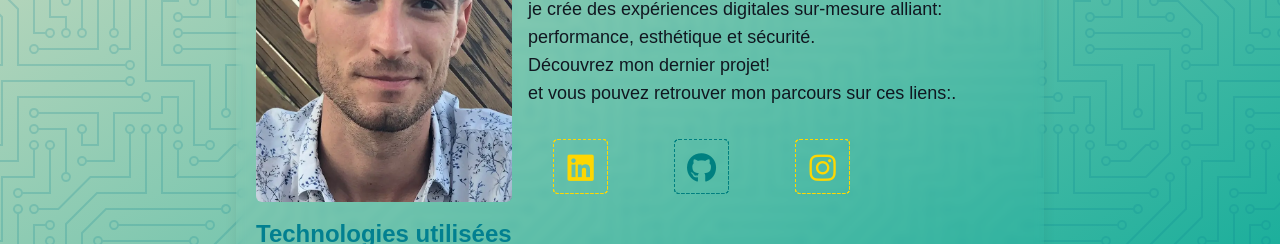
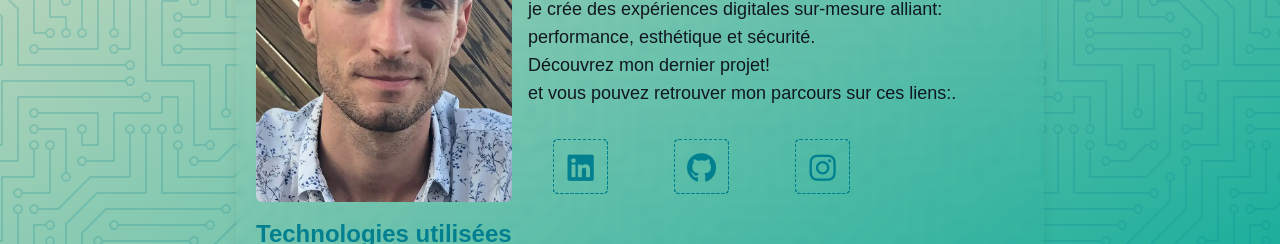
Before and after one commit to Florian-Denis-Dev/nobilisweb, a Next.js app: page / in a window 1280 px wide. Shown: the part 1160-1404 px from the top of the page. Built offline with nearby package versions, Linux system fonts and the light colour scheme; a web font is replaced by a local one.

Commit message:
fix darkmode custombutton

```diff
--- a/src/app/components/LinkButton.tsx
+++ b/src/app/components/buttons/LinkButton.tsx
@@ -5,15 +5,16 @@ interface LinkButtonProps{
     iconClass: string;
     text: string;
     ariaLabel: string;
+    darkMode: boolean;
 }
-const LinkButton : React.FC<LinkButtonProps> = ({ href, iconClass, text, ariaLabel }) => {
+const LinkButton : React.FC<LinkButtonProps> = ({ href, iconClass, text, ariaLabel, darkMode }) => {
     const [isHovered, setIsHovered] = useState(false);
   return(
     <a href={href}
     onMouseEnter={() => setIsHovered(true)}
     onMouseLeave={() => setIsHovered(false)}
     aria-label={ariaLabel}
-    className={`link-button ${isHovered ? 'hovered' : ''}`}
+    className={`link-button ${isHovered ? 'hovered' : ''} ${darkMode ? 'dark-mode' : 'light-mode'}`}
     >
 <div className="layer">
     <span></span>
--- a/src/app/components/sections/hero.tsx
+++ b/src/app/components/sections/hero.tsx
@@ -1,6 +1,6 @@
 import React from 'react';
 import Image from 'next/image';
-import CustomButton from '../CustomButton';
+import CustomButton from '../buttons/CustomButton';
 
 interface HeroProps {
   darkMode: boolean;
@@ -36,7 +36,7 @@ const Hero: React.FC<HeroProps> = ({ darkMode , setSectionRef, sectionsRef}) =>
                 </div>
               </div>
               <div className='replace xs:pt-4'>
-                <CustomButton onClick={() => sectionsRef.current[4]?.scrollIntoView({ behavior: 'smooth' })} text={'Discutons de votre projet 🚀'} darkMode={false} />
+                <CustomButton darkMode={darkMode} onClick={() => sectionsRef.current[4]?.scrollIntoView({ behavior: 'smooth' })} text={'Discutons de votre projet 🚀'} />
               </div>
             </div>
           </section>
--- a/src/app/components/sections/info.tsx
+++ b/src/app/components/sections/info.tsx
@@ -1,13 +1,14 @@
 import React from 'react';
 import Image from 'next/image';
-import LinkButton from '../LinkButton';
+import LinkButton from '../buttons/LinkButton';
 
 interface InfoProps {
   scrollToWork: () => void;
   setSectionRef: (index: number) => (el: HTMLElement | null) => void;
+  darkMode: boolean;
 }
 
-const Info: React.FC<InfoProps> = ({ scrollToWork , setSectionRef}) => {
+const Info: React.FC<InfoProps> = ({ scrollToWork , setSectionRef, darkMode}) => {
   return (
     <section ref={setSectionRef(1)} className="text-start max-w-5xl mx-auto min-h-screen flex flex-col md:flex-row items-center gap-8 justify-center">
       <div className='flex backdrop-blur-sm shadow-lg gap-4 p-5 m-10 rounded-xl'>
@@ -48,6 +49,7 @@ const Info: React.FC<InfoProps> = ({ scrollToWork , setSectionRef}) => {
                   iconClass='fab fa-linkedin'
                   ariaLabel='Linkedin'
                   text='LinkedIn'
+                  darkMode={darkMode}
                 />
 
                 <LinkButton
@@ -55,6 +57,7 @@ const Info: React.FC<InfoProps> = ({ scrollToWork , setSectionRef}) => {
                   iconClass='fab fa-github'
                   ariaLabel='GitHub'
                   text='GitHub'
+                  darkMode={darkMode}
                   />
 
                 <LinkButton
@@ -62,6 +65,7 @@ const Info: React.FC<InfoProps> = ({ scrollToWork , setSectionRef}) => {
                   iconClass='fab fa-instagram'
                   ariaLabel='Instagram'
                   text="Instagram"
+                  darkMode={darkMode}
                 />
               </div>
             </div>
--- a/src/app/components/sections/work.tsx
+++ b/src/app/components/sections/work.tsx
@@ -1,12 +1,13 @@
 import React from "react"
 import Image from "next/image"
-import CustomButton from "../CustomButton";
+import CustomButton from "../buttons/CustomButton";
 
 interface WorkProps {
-    setSectionRef : (index:number) => (el: HTMLElement | null) => void;
+  setSectionRef : (index:number) => (el: HTMLElement | null) => void;
   sectionsRef: React.RefObject<(HTMLElement | null)[]>;
+  darkMode: boolean
 }
-const Work : React.FC<WorkProps> = ({  setSectionRef, sectionsRef}) => {
+const Work : React.FC<WorkProps> = ({  setSectionRef, sectionsRef, darkMode}) => {
     return(
         <section ref={setSectionRef(2)} id="work" className="p-10 text-center min-h-screen flex flex-col justify-center items-center">
             <h3 className="text-3xl font-bold mb-4" >Pourquoi choisir Nobilis Web ?</h3>
@@ -27,7 +28,7 @@ const Work : React.FC<WorkProps> = ({  setSectionRef, sectionsRef}) => {
                         <p>Un accompagnement sur-mesure selon vos besoins.</p>
                     </li>
                         <li className='content-center m-3'>
-                        <CustomButton onClick={() => sectionsRef.current[4]?.scrollIntoView({ behavior: 'smooth' })} text={'Contactez-moi pour démarrer votre projet ! 🚀'} darkMode={false} />
+                        <CustomButton onClick={() => sectionsRef.current[4]?.scrollIntoView({ behavior: 'smooth' })} text={'Contactez-moi pour démarrer votre projet ! 🚀'} darkMode={darkMode} />
                     </li>
                 </ul>
                 <a href='https://cagueloup.fr/' rel="noopener noreferrer" >
--- a/src/app/globals.css
+++ b/src/app/globals.css
@@ -1,6 +1,7 @@
 @tailwind base;
 @tailwind components;
 @tailwind utilities;
+
 
 @font-face {
   font-family: 'Constantia';
@@ -174,7 +175,13 @@ body {
 
 
 
-/*-----*/
+/*--LinkButton---*/
+:root {
+  --color-light-primary: #028090;
+  --color-light-secondary: #028090;
+  --color-dark-primary: #00a896;
+  --color-dark-secondary: #00a896;
+}
 
 .icons {
   display: inline-flex;
@@ -239,56 +246,6 @@ body {
   transform: translate(20px, -20px);
 }
 
-.icons a:nth-child(1) .layer span,
-.icons a:nth-child(1) .text {
-  color: #FFD700; /* Remplacez par la couleur souhaitée */
-  border-color: #FFD700;
-}
-
-.icons a:nth-child(2) .layer span,
-.icons a:nth-child(2) .text {
-  color: #008080; /* Remplacez par la couleur souhaitée */
-  border-color: #008080;
-}
-
-.icons a:nth-child(3) .layer span,
-.icons a:nth-child(3) .text {
-  color: #FFD700; /* Remplacez par la couleur souhaitée */
-  border-color: #FFD700;
-}
-
-.icons a:nth-child(4) .layer span,
-.icons a:nth-child(4) .text {
-  color: #2867B2; /* Remplacez par la couleur souhaitée */
-  border-color: #2867B2;
-}
-
-.icons a:nth-child(5) .layer span,
-.icons a:nth-child(5) .text {
-  color: #FF0000; /* Remplacez par la couleur souhaitée */
-  border-color: #FF0000;
-}
-
-.icons a:hover:nth-child(1) .layer span {
-  box-shadow: -1px 1px 3px #FFD700;
-}
-
-.icons a:hover:nth-child(2) .layer span {
-  box-shadow: -1px 1px 3px #008080;
-}
-
-.icons a:hover:nth-child(3) .layer span {
-  box-shadow: -1px 1px 3px #FFD700;
-}
-
-.icons a:hover:nth-child(4) .layer span {
-  box-shadow: -1px 1px 3px #2867B2;
-}
-
-.icons a:hover:nth-child(5) .layer span {
-  box-shadow: -1px 1px 3px #FF0000;
-}
-
 .icons a .text {
   position: absolute;
   left: 50%;
@@ -303,3 +260,25 @@ body {
   bottom: -35px;
   opacity: 1;
 }
+
+/* Classes pour le mode clair */
+.icons a.light-mode .layer span,
+.icons a.light-mode .text {
+  color: var(--color-light-primary);
+  border-color: var(--color-light-primary);
+}
+
+.icons a.light-mode:hover .layer span {
+  box-shadow: -1px 1px 3px var(--color-light-secondary);
+}
+
+/* Classes pour le mode sombre */
+.icons a.dark-mode .layer span,
+.icons a.dark-mode .text {
+  color: var(--color-dark-primary);
+  border-color: var(--color-dark-primary);
+}
+
+.icons a.dark-mode:hover .layer span {
+  box-shadow: -1px 1px 3px var(--color-dark-secondary);
+}
--- a/src/app/page.tsx
+++ b/src/app/page.tsx
@@ -1,7 +1,7 @@
 'use client';
 import React, { useState, useCallback } from 'react';
 import Image from 'next/image';
-import CustomButton from './components/CustomButton';
+import CustomButton from './components/buttons/CustomButton';
 import useScroll from './hooks/useScroll';
 import Hero from './components/sections/hero';
 import Info from './components/sections/info';
@@ -51,16 +51,16 @@ export default function NobilisWeb() {
         <Hero darkMode={darkMode} setSectionRef={setSectionRef} sectionsRef={sectionsRef} />
 
         {/* Section Info */}
-        <Info scrollToWork={scrollToWork} setSectionRef={setSectionRef} />
+        <Info scrollToWork={scrollToWork} setSectionRef={setSectionRef} darkMode={darkMode}/>
 
         {/* Section Work */}
-        <Work setSectionRef={setSectionRef} sectionsRef={sectionsRef} />
+        <Work setSectionRef={setSectionRef} sectionsRef={sectionsRef}  darkMode={darkMode} />
 
         {/* Section Tarifs */}
-        <Tarif scrollToDevis={scrollToDevis} setSectionRef={setSectionRef}  />
+        <Tarif scrollToDevis={scrollToDevis} setSectionRef={setSectionRef} darkMode={darkMode} />
 
         {/* Section Contact */}
-        <Contact setSectionRef={setSectionRef} selectedOption={selectedOption} setSelectedOption={setSelectedOption}  preselectedWebsiteType={preselectedWebsiteType} />
+        <Contact setSectionRef={setSectionRef} selectedOption={selectedOption} setSelectedOption={setSelectedOption}  preselectedWebsiteType={preselectedWebsiteType} darkMode={darkMode} />
       </main>
       <footer className={`fixed bottom-0 left-0 w-full text-center p-4 bg-opacity-20 transition-transform ${showFooter ? 'translate-y-0' : 'translate-y-full'}`}>
         © 2025 Nobilis Web - Tous droits réservés
```
Also changed, not shown: src/app/components/sections/contact.tsx (+7 -6 lines), src/app/components/sections/tarif.tsx (+6 -5 lines), src/app/components/buttons/CustomButton.tsx (renamed from src/app/components/CustomButton.tsx).
